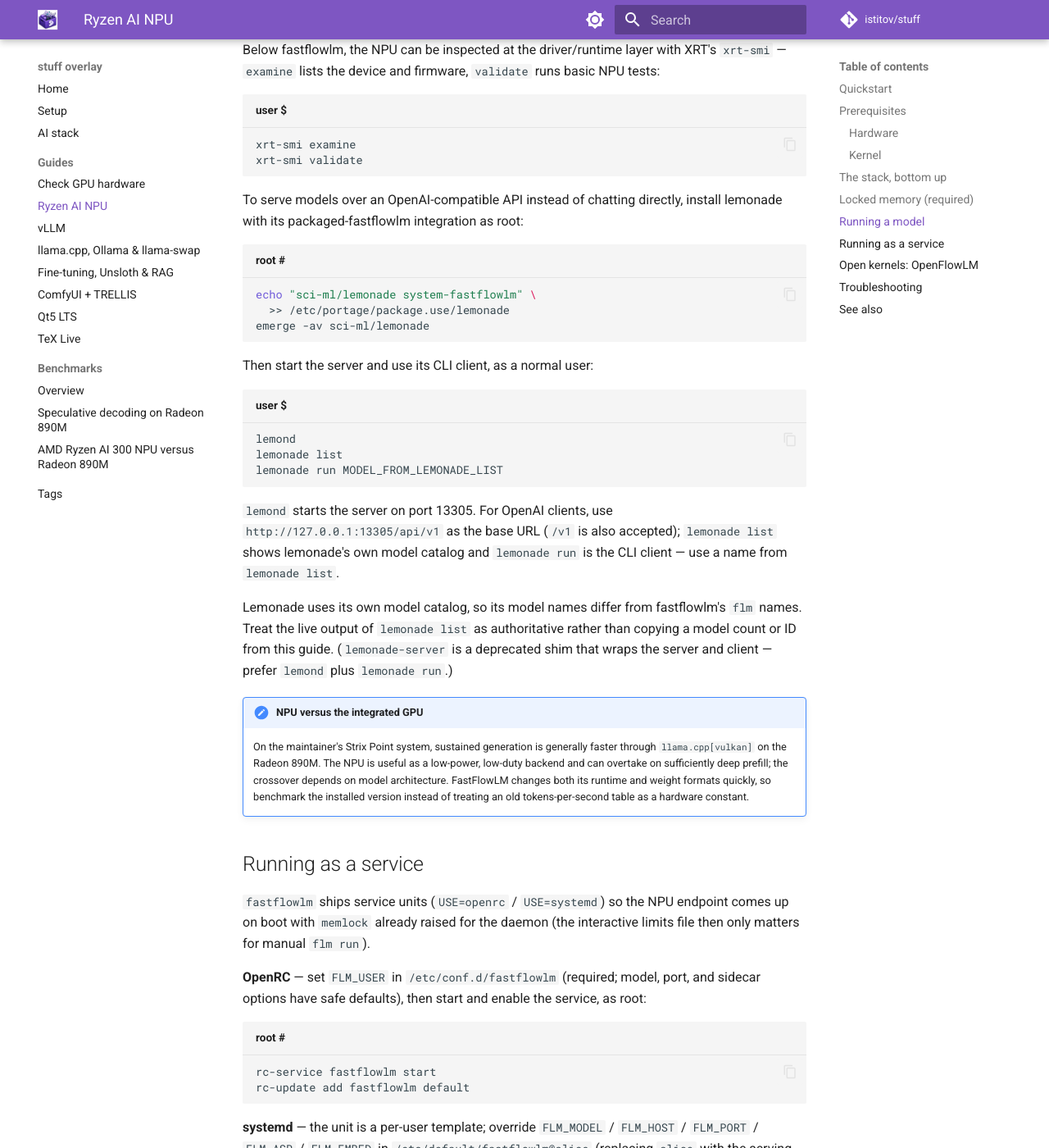
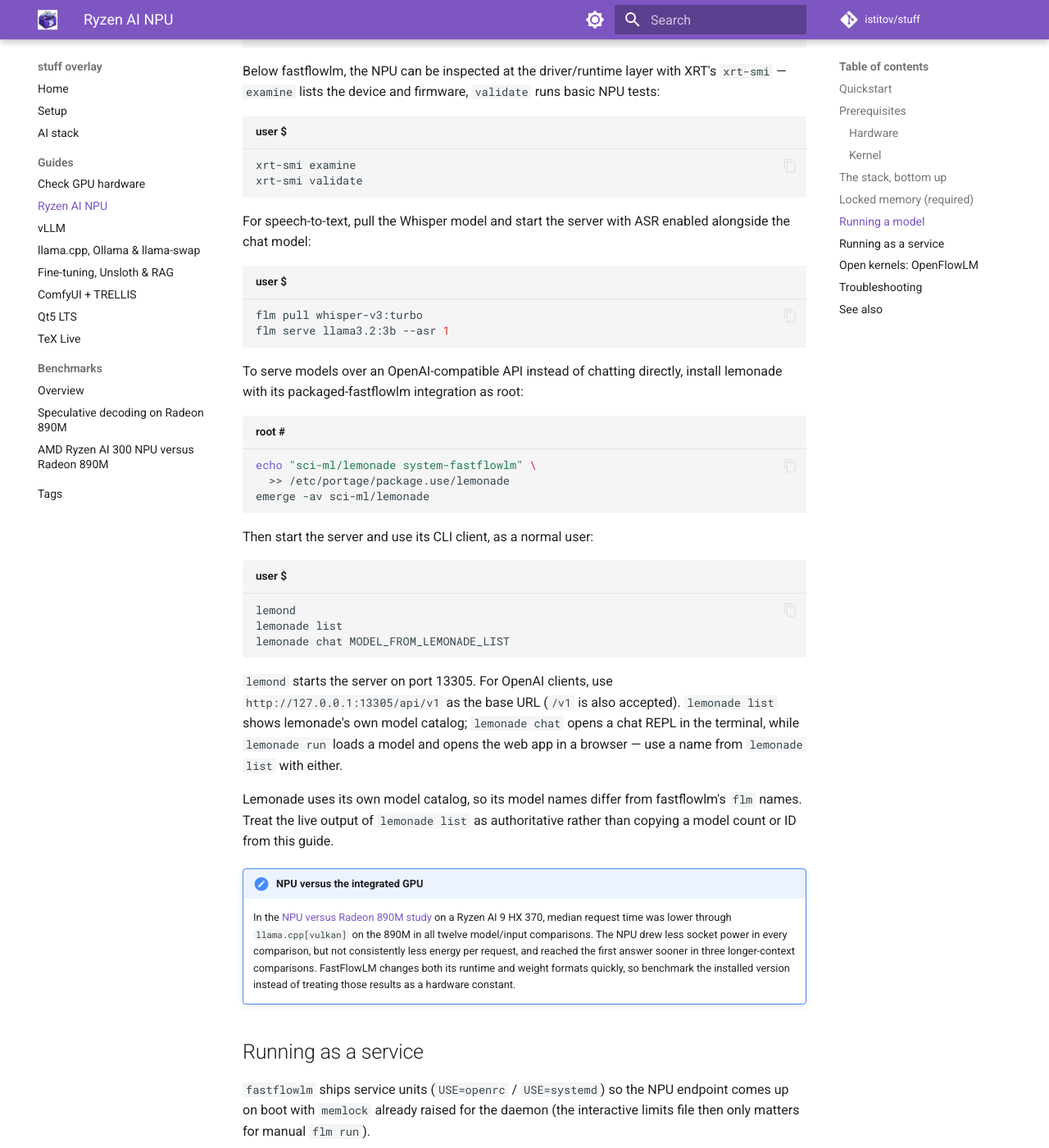
Before and after one commit to istitov/stuff, an MkDocs documentation site: the page built from docs/guides/ryzen-ai-npu.md, in a window 1280 px wide and 1400 px high, scrolled down 3506 px. Shown: the whole window at 82% size. Built offline with MkDocs 1.6.1 and Material for MkDocs 9.7.7, drawn with Linux system fonts in a browser that asks for light colours; comment, search, counter and statistics services are not loaded; some of the changed text lies outside the part shown.

Commit message:
docs: bring the NPU guide in line with the shipped packages
The Whisper warning told readers to run flm-patch-whisper, which the
overlay dropped on 2026-09-21: no shipped fastflowlm has the config
assert any more, although upstream #545 is still open. It becomes a
plain speech-to-text example.

lemonade 2026.40 has no lemonade-server binary, and its "run"
subcommand now opens the web app in a browser; the terminal client is
"chat".

The NPU-versus-iGPU note now links the published study and states its
findings, replacing the TODO that asked for that page. The onnxruntime
note no longer calls the package a CPU-only build, since it has a cuda
flag, and the systemd variable list gains FLM_PMODE and
FLM_EXTRA_OPTS from the unit.

````diff
--- a/docs/guides/ryzen-ai-npu.md
+++ b/docs/guides/ryzen-ai-npu.md
@@ -114,13 +114,14 @@
   (`lemond`, default port **13305**). Built with `USE=system-fastflowlm` it
   routes NPU inference through the packaged fastflowlm, giving any
   OpenAI-style client a local NPU endpoint.
-- **`sci-ml/amd-gaia`** — AMD's agent framework. It speaks any
-  OpenAI-compatible endpoint; point it at a lemonade server with the
-  `OPENAI_BASE_URL` environment variable.
+- **`sci-ml/amd-gaia`** — AMD's agent framework. Its default backend is
+  lemonade at lemond's default address (`http://localhost:13305/api/v1`); set
+  `LEMONADE_BASE_URL` to point it at another lemonade server.
 
 !!! note "What about `onnxruntime` / `amd-quark`?"
-    `sci-libs/onnxruntime` in this overlay is the generic CPU build — it has no
-    NPU (VitisAI) execution provider, so it is **not** an NPU inference path.
+    `sci-libs/onnxruntime` in this overlay builds for the CPU, optionally with
+    CUDA (`USE=cuda`) — it has no NPU (VitisAI) execution provider, so it is
+    **not** an NPU inference path.
     `dev-python/amd-quark-bin` is a model-*quantization* toolkit, not a runtime.
     Neither is needed for the NPU LLM path above.
 
@@ -158,6 +159,14 @@
 xrt-smi validate
 ```
 
+For speech-to-text, pull the Whisper model and start the server with ASR
+enabled alongside the chat model:
+
+```bash title="user $"
+flm pull whisper-v3:turbo
+flm serve llama3.2:3b --asr 1
+```
+
 To serve models over an OpenAI-compatible API instead of chatting directly,
 install lemonade with its packaged-fastflowlm integration as root:
 
@@ -172,32 +181,28 @@
 ```bash title="user $"
 lemond
 lemonade list
-lemonade run MODEL_FROM_LEMONADE_LIST
+lemonade chat MODEL_FROM_LEMONADE_LIST
 ```
 
 `lemond` starts the server on port 13305. For OpenAI clients, use
-`http://127.0.0.1:13305/api/v1` as the base URL (`/v1` is also accepted);
-`lemonade list` shows lemonade's own model catalog and `lemonade run` is the CLI
-client — use a name from `lemonade list`.
+`http://127.0.0.1:13305/api/v1` as the base URL (`/v1` is also accepted).
+`lemonade list` shows lemonade's own model catalog; `lemonade chat` opens a chat
+REPL in the terminal, while `lemonade run` loads a model and opens the web app
+in a browser — use a name from `lemonade list` with either.
 
 Lemonade uses its own model catalog, so its model names differ from
 fastflowlm's `flm` names. Treat the live output of `lemonade list` as
 authoritative rather than copying a model count or ID from this guide.
-(`lemonade-server` is a deprecated shim that wraps the server and client —
-prefer `lemond` plus `lemonade run`.)
 
 !!! note "NPU versus the integrated GPU"
-    On the maintainer's Strix Point system, sustained generation is generally
-    faster through `llama.cpp[vulkan]` on the Radeon 890M. The NPU is useful as
-    a low-power, low-duty backend and can overtake on sufficiently deep prefill;
-    the crossover depends on model architecture. FastFlowLM changes both its
-    runtime and weight formats quickly, so benchmark the installed version
-    instead of treating an old tokens-per-second table as a hardware constant.
-
-<!-- TODO: Create a dedicated NPU-versus-integrated-GPU benchmark page from the
-recorded Strix Point FastFlowLM and llama.cpp/Vulkan runs. Report the exact
-runtime, model, quantization, and prompt versions; separate prefill from decode;
-then link that page here. -->
+    In the [NPU versus Radeon 890M study](../benchmarks/npu-vs-890m.md) on a
+    Ryzen AI 9 HX 370, median request time was lower through
+    `llama.cpp[vulkan]` on the 890M in all twelve model/input comparisons. The
+    NPU drew less socket power in every comparison, but not consistently less
+    energy per request, and reached the first answer sooner in three
+    longer-context comparisons. FastFlowLM changes both its runtime and weight
+    formats quickly, so benchmark the installed version instead of treating
+    those results as a hardware constant.
 
 ## Running as a service
 
@@ -215,9 +220,9 @@
 ```
 
 **systemd** — the unit is a per-user template; override `FLM_MODEL` / `FLM_HOST`
-/ `FLM_PORT` / `FLM_ASR` / `FLM_EMBED` in `/etc/default/fastflowlm@alice`
-(replacing `alice` with the serving user) if the defaults don't fit, then
-enable it, as root:
+/ `FLM_PORT` / `FLM_PMODE` / `FLM_ASR` / `FLM_EMBED` / `FLM_EXTRA_OPTS` in
+`/etc/default/fastflowlm@alice` (replacing `alice` with the serving user) if
+the defaults don't fit, then enable it, as root:
 
 ```bash title="root #"
 systemctl enable --now fastflowlm@alice.service
@@ -286,22 +291,6 @@
 
 ## Troubleshooting
 
-!!! warning "Whisper ASR models need one extra command"
-    Upstream fastflowlm crashes on a freshly pulled Whisper model
-    ([FastFlowLM#545](https://github.com/ROCm/FastFlowLM/issues/545) —
-    its config validator asserts on fields HuggingFace Whisper configs don't
-    carry). The overlay ships the remedy: after pulling any Whisper model, run
-    the bundled helper once (idempotent; it patches the downloaded
-    `config.json`):
-
-    ```bash title="user $"
-    flm pull whisper-v3:turbo
-    flm-patch-whisper
-    ```
-
-    ASR models then load normally. The helper can be retired when that upstream
-    issue is fixed.
-
 - **`flm` fails immediately / the NPU isn't found** — check that `ulimit -l`
   reports `unlimited` (see above) and that `lsmod | grep amdxdna` shows the
   module loaded. To confirm XRT sees the NPU device directly, run
````
